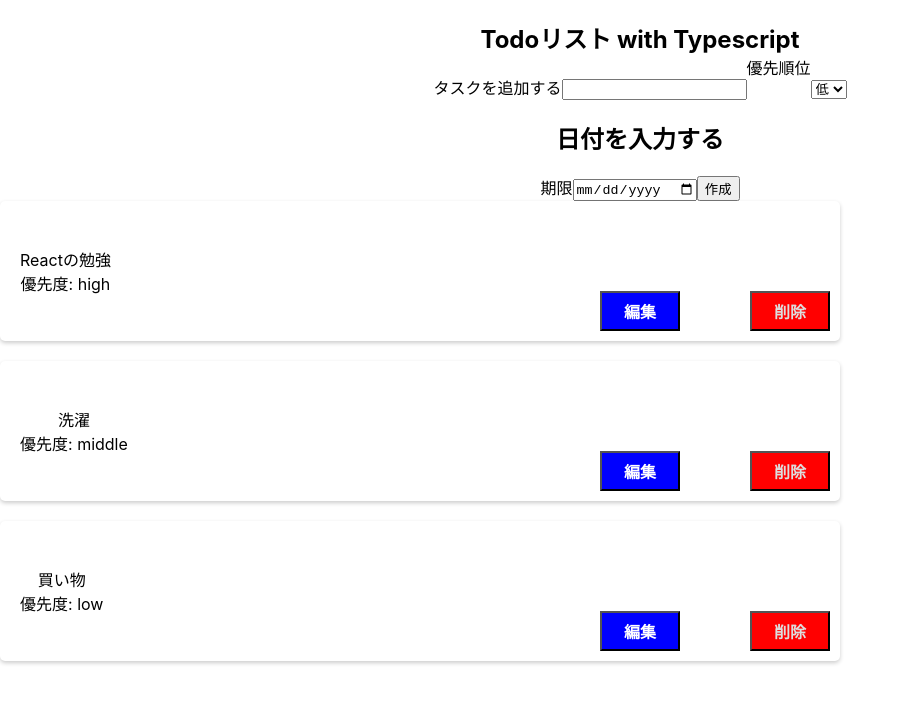
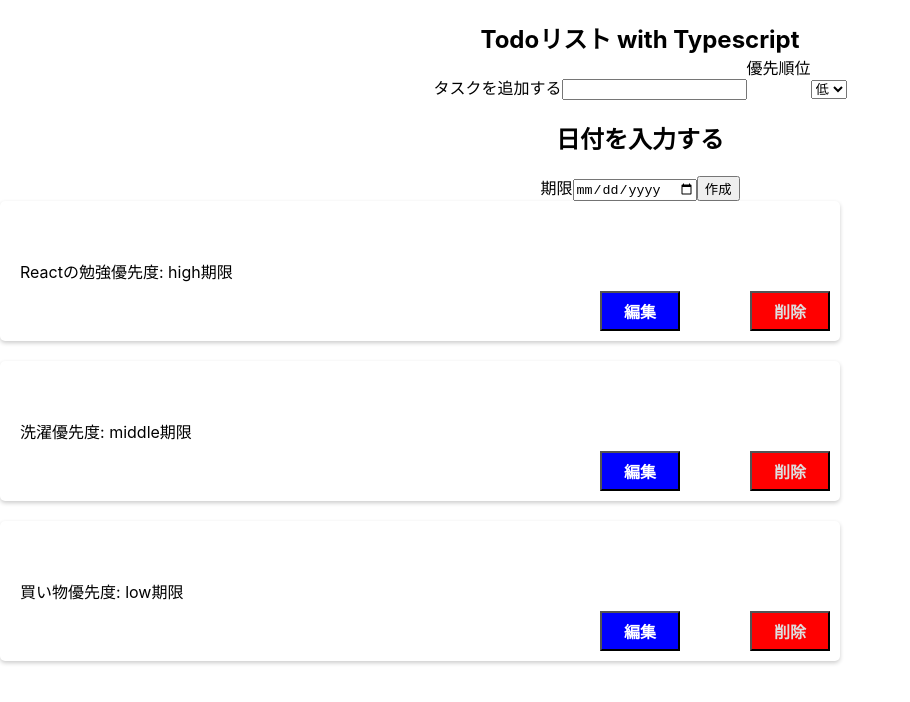
Before and after one commit to ootomokatsunari/todo-list-hara, a React (Create React App) app: page / in a window 1280 px wide. Shown: the top 702 px of the page, without its empty margins (0-910 px from the left). Built offline with nearby package versions, Linux system fonts and the light colour scheme.

Commit message:
作業4完了

```diff
--- a/src/App.tsx
+++ b/src/App.tsx
@@ -32,21 +32,13 @@ function App() {
   const [selectedDate, setSelectedDate] = useState('');
 
 
-  const handleDateChange = (e: React.ChangeEvent<HTMLInputElement>) => {
-    setSelectedDate(e.target.value);
-  };
-
   const handleDeadlineChange = (e: React.ChangeEvent<HTMLInputElement>) => {
-    setInputDeadline(e.target.value);
+    setInputDeadline(e.target.value); //変更をstateに格納
   };
 
 
   const handleChange = (e: React.ChangeEvent<HTMLInputElement>) => {
     setInputValue(e.target.value);
-  };
-
-  const handlePriorityChange = (e: React.ChangeEvent<HTMLSelectElement>) => {
-    setInputPriority(e.target.value as 'high' | 'middle' | 'low');
   };
 
   const handleSubmit = (e: React.FormEvent<HTMLFormElement>) => {
@@ -86,13 +78,6 @@ const handleEdit = (id: number, newValue: string, newPriority: 'high' | 'middle'
 
   const handleCloseDialog = () => {
     setIsDialogOpen(false);
-  };
-
-  const handleChecked = (id: number) => {
-    const newTodos = todos.map(todo =>
-      todo.id === id ? { ...todo, checked: !todo.checked } : todo
-    );
-    setTodos(newTodos);
   };
 
   const handleDelete = (id: number) => {
@@ -172,8 +157,12 @@ const handleEdit = (id: number, newValue: string, newPriority: 'high' | 'middle'
             isBeforeDeadline={isBeforeDeadline(item.date, item.deadline)}
             />
            ))}
-           <Dialog isOpen={isDialogOpen} onClose={handleCloseDialog} selectedTask=
-           {selectedTask} onEdit={handleEdit} />
+
+           <Dialog isOpen={isDialogOpen}
+           onClose={handleCloseDialog}
+           selectedTask={selectedTask}
+           onEdit={handleEdit}
+           deadline={inputDeadline}/>
 
 
         </div>
--- a/src/Card.css
+++ b/src/Card.css
@@ -82,3 +82,11 @@
       height: 40px;
       font-size: 16px;
     }
+
+    .deadline-date{
+      color: black;
+    }
+
+    .isDeadlinePassed {
+      color: #f00;
+    }
--- a/src/Card.tsx
+++ b/src/Card.tsx
@@ -1,4 +1,3 @@
-import React, { useState } from 'react';
 import './Card.css';
 
 type CardProps = {
@@ -12,18 +11,27 @@ type CardProps = {
   isBeforeDeadline: boolean;
 };
 
-const Card = ({ title, checked,priority,  onDelete,onOpenEditDialog}: CardProps) => {
+
+const Card = ({ title, checked,priority, deadline, onDelete,onOpenEditDialog}: CardProps) => {
+  const deadlineDate = new Date(deadline);
+  const today = new Date();
+  const isDeadlinePassed = deadlineDate.getFullYear() === today.getFullYear() &&
+  deadlineDate.getMonth() === today.getMonth() &&
+  deadlineDate.getDate() === today.getDate() - 1;
 
   return (
     <div className="card">
   <div className="cardContent">
     <div className="cardTitle">
-      <div className=""/>
         <div>{title}</div>
+       </div>
        </div>
     <div className="cardPriority">
           <span>優先度: </span>
           <span>{priority}</span>
+          <span className={`deadline-date ${isDeadlinePassed ? "isDeadlinePassed" : ""}`}>
+        期限{deadline}
+        </span>
         </div>
     <div className="cardEdit">
       <button onClick={onOpenEditDialog} className="cardEditButton">
@@ -34,7 +42,6 @@ const Card = ({ title, checked,priority,  onDelete,onOpenEditDialog}: CardProps)
       </button>
     </div>
   </div>
-  </div>
   );};
 
 export default Card;
--- a/src/Dialog.css
+++ b/src/Dialog.css
@@ -96,3 +96,11 @@
   background-color: blue;
   color: white;
 }
+
+.deadline-date{
+  color: black;
+}
+
+.isDeadlinePassed {
+  color: #f00;
+}
--- a/src/EditDialog.tsx
+++ b/src/EditDialog.tsx
@@ -1,6 +1,6 @@
 import React, { useState,useEffect } from 'react';
 import './Dialog.css';
-
+import './Card'
 
 
 type EditDialogProps = {
@@ -8,11 +8,18 @@ type EditDialogProps = {
   onClose: () => void;
   selectedTask: { id: number; title: string; priority: 'high' | 'middle' | 'low' };
   onEdit: (id: number, newValue: string, newPriority: 'high' | 'middle' | 'low') => void;
+  deadline:string;
 };
 
 
-const EditDialog = ({ isOpen, onClose, selectedTask, onEdit }: EditDialogProps) => {
+const EditDialog = ({ isOpen, onClose, selectedTask, onEdit,deadline }: EditDialogProps) => {
   const [inputValue, setInputValue] = useState(selectedTask.title);
+  const deadlineDate = new Date(deadline);
+  const today = new Date();
+  const isDeadlinePassed = deadlineDate.getFullYear() === today.getFullYear() &&
+  deadlineDate.getMonth() === today.getMonth() &&
+  deadlineDate.getDate() === today.getDate() - 1;
+
 
   useEffect(() => {
     setInputValue(selectedTask.title);
@@ -52,6 +59,8 @@ const EditDialog = ({ isOpen, onClose, selectedTask, onEdit }: EditDialogProps)
               <div className="form-group">
               <label htmlFor="priority">優先度</label>
                <div>{selectedTask.priority}</div>
+               <span className={`deadline-date ${isDeadlinePassed ? "isDeadlinePassed" : ""}`}>
+               期限{deadline}</span>
               </div>
               </div>
               <div className="dialog-footer">
--- a/src/types.ts
+++ b/src/types.ts
@@ -7,7 +7,7 @@ import { types } from "util";
     title: string;
     checked: boolean;
     priority: 'high' | 'middle' | 'low';
-    date: string;
+    date: string;//追加
     deadline: string;
   };
 
```
Also changed, not shown: 1 other file (tests, documents, lock files or other folders).
